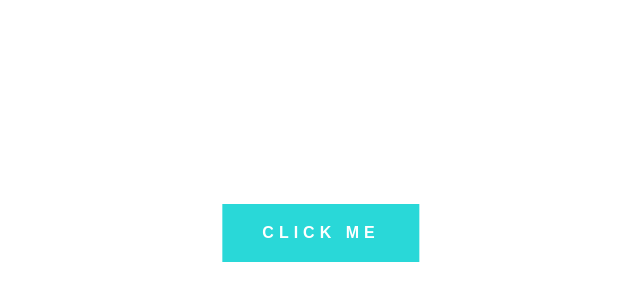
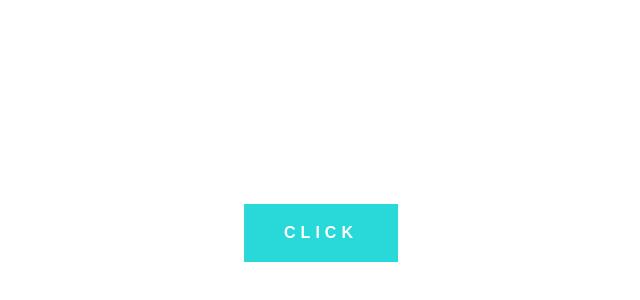
Before and after one commit to AlbertSuarez/programming-language-selector, a plain HTML site: page index.html in a window 1280 px wide. Shown: the part 196-496 px from the top of the page, without its empty margins (319-959 px from the left). Drawn offline with nearby package versions, Linux system fonts and the light colour scheme.

Commit message:
Changed [Click Me] to [Click]

```diff
--- a/index.html
+++ b/index.html
@@ -38,7 +38,7 @@
 
     <button class="button">
       <div class="loader button__loader"></div>
-      <span>Click Me</span>
+      <span>Click</span>
     </button>
 
     <div class="success-screen">
```
